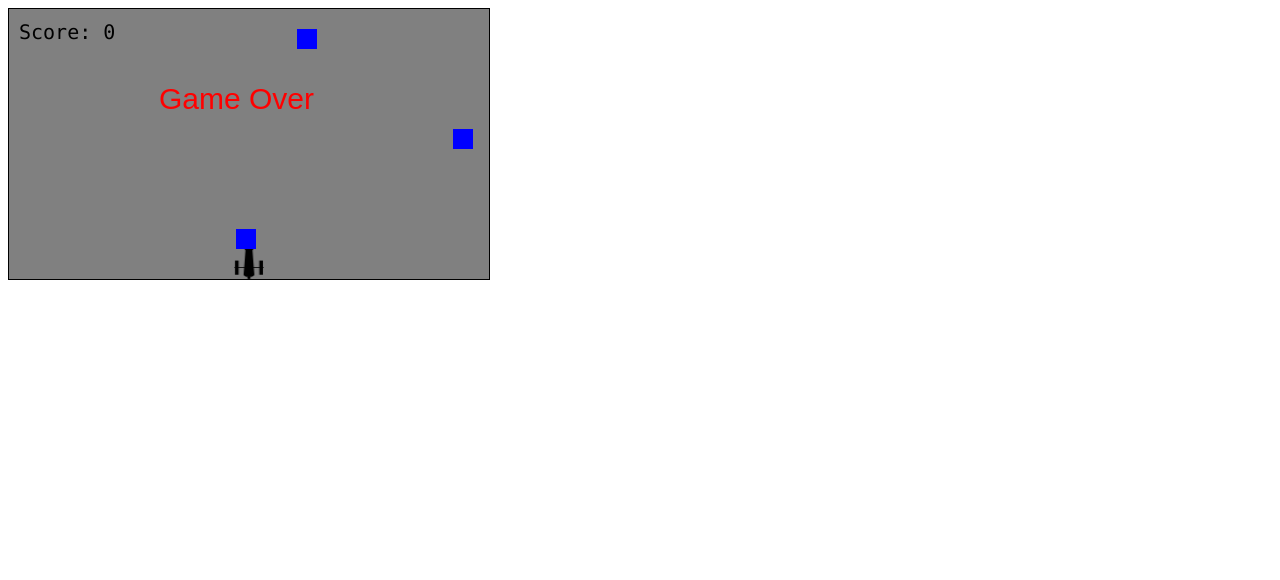
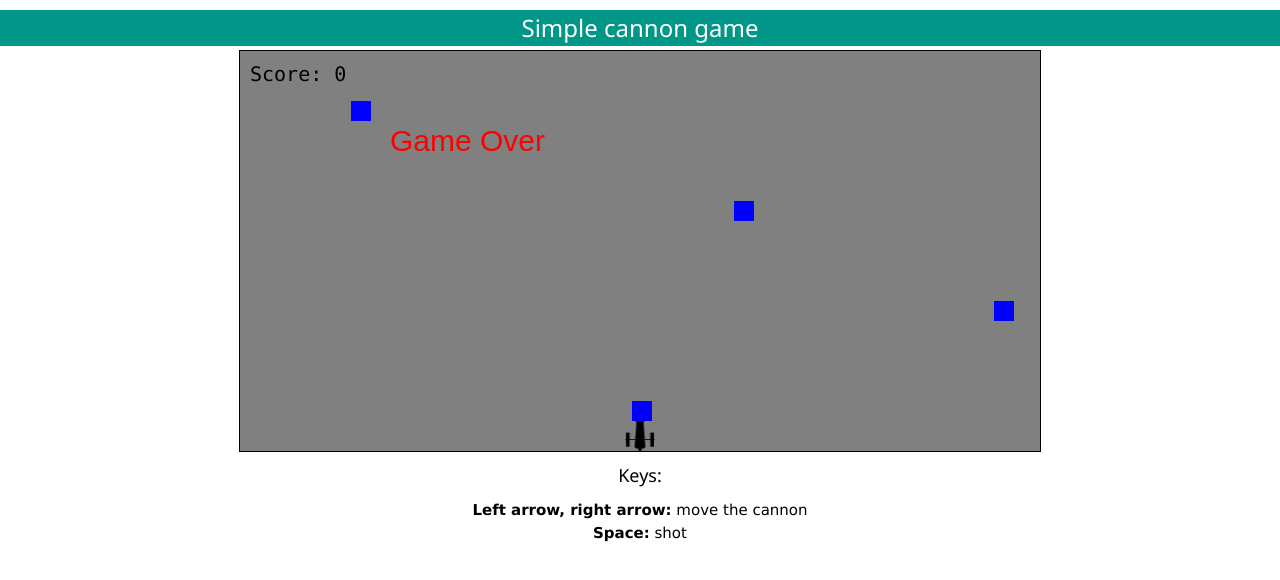
Before and after one commit to tomwiet/cannongame, a plain HTML site: page index.html in a window 1280 px wide. Drawn offline with nearby package versions, Linux system fonts and the light colour scheme.

Commit message:
add description to game keys in index.html

```diff
--- a/game.js
+++ b/game.js
@@ -1,7 +1,7 @@
 
 var myConfig = {
-canWidth : 480,
-canHeight : 270,
+canWidth : 800,
+canHeight : 400,
 animeInterval : 10,
 cannonWidth : 30,
 cannonHeight :30,
--- a/index.html
+++ b/index.html
@@ -1,11 +1,20 @@
 <!DOCTYPE html>
 <html>
 <head>
-<meta charset="utf-8" />
+<meta charset="utf-8">
+<meta name="viewport" content="width=device-width, initial-scale=1">
+
+<link rel="stylesheet" href="https://www.w3schools.com/w3css/4/w3.css">
 <title></title>
 <link rel="stylesheet" href="style.css">
 </head>
 <body>
+<h3 id="topbaner" class="w3-container w3-header w3-center w3-teal">Simple cannon game</h3>
 <script type="text/javascript" src="game.js"></script>
+<div id="legend" class="w3-container w3-header w3-center">
+<h5>Keys:</h5>
+<p><b>Left arrow, right arrow:</b> move the cannon</p>
+<p><b>Space:</b> shot</p>
+</div>
 </body>
 </html>
--- a/style.css
+++ b/style.css
@@ -1,4 +1,22 @@
+*{
+margin: 0;
+padding: 0;
+}
+
 canvas {
 background-color: grey;
 border: 1px solid black;
+margin-top: 50px;
+margin-left: auto;
+margin-right: auto;
+display: block;
 }
+#topbaner{
+position: fixed;
+top:0px;
+width: 100%;
+}
+h3 {
+padding: 3px;
+
+}
```
